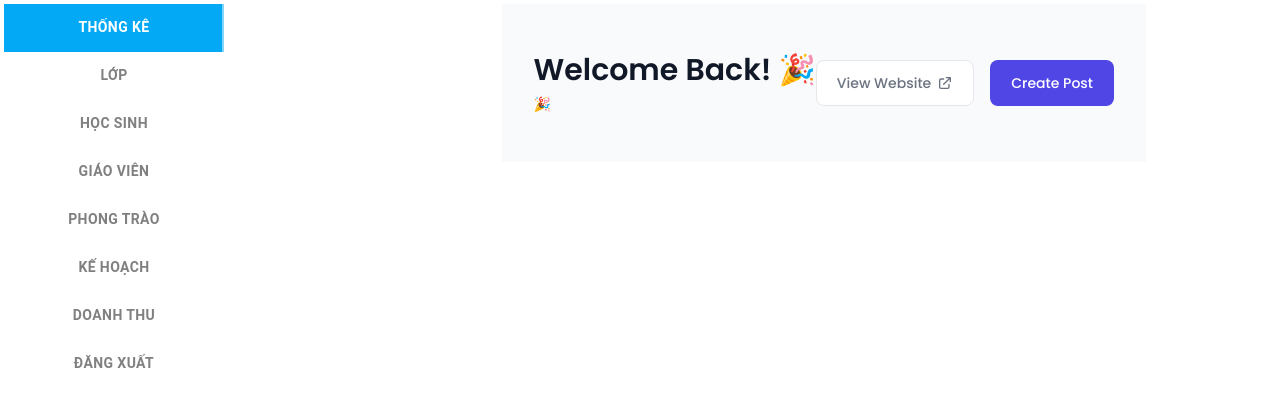
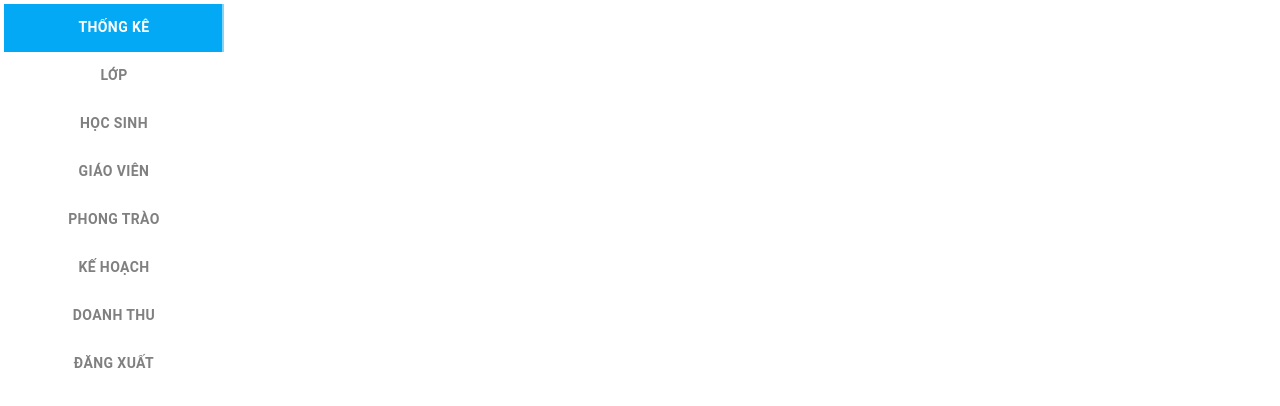
Before and after one commit to EdogawaCoTrung/StudentManagement-frontend-Reactjs-TailwindCSS, a React (Vite) app in the folder frontend/: page / in a window 1280 px wide. Shown: the top 406 px of the page. Built offline with nearby package versions, Linux system fonts and the light colour scheme.

Commit message:
them sidebar

```diff
--- a/frontend/src/components/Layout/DefaultLayout/index.jsx
+++ b/frontend/src/components/Layout/DefaultLayout/index.jsx
@@ -1,18 +1,15 @@
 
 import SideBar from "../../share/SideBar"
-import MyHeader from "../../share/MyHeader";
 import PropTypes from 'prop-types';
 
 
-export default function DefaultLayout({ children }) {
+export default function DefaultLayout() {
   return (
     <div>
       <div className="">
         <div className="flex w-[1150px] max-w-full p-1">
           <SideBar />
-          <div className="ml-6 flex-1">{children}</div>
-          <MyHeader/>
-        </div>
+          </div>
       </div>
     </div>
   )
--- a/frontend/src/components/share/MyHeader/index.jsx
+++ /dev/null
@@ -1,49 +0,0 @@
-
-const MyHeader = () => {
-    return (
-        <header class="bg-gray-50">
-            <div class="mx-auto max-w-screen-xl px-4 py-8 sm:px-6 sm:py-12 lg:px-8">
-                <div class="sm:flex sm:items-center sm:justify-between">
-                    <div class="text-center sm:text-left">
-                        <h1 class="text-2xl font-bold text-gray-900 sm:text-3xl">Welcome Back! 🎉</h1>
-
-                        <p class="mt-1.5 text-sm text-gray-500"> 🎉</p>
-                    </div>
-
-                    <div class="mt-4 flex flex-col gap-4 sm:mt-0 sm:flex-row sm:items-center">
-                        <button
-                            class="inline-flex items-center justify-center gap-1.5 rounded-lg border border-gray-200 bg-white px-5 py-3 text-gray-500 transition hover:text-gray-700 focus:outline-none focus:ring"
-                            type="button"
-                        >
-                            <span class="text-sm font-medium"> View Website </span>
-
-                            <svg
-                                xmlns="http://www.w3.org/2000/svg"
-                                class="h-4 w-4"
-                                fill="none"
-                                viewBox="0 0 24 24"
-                                stroke="currentColor"
-                                stroke-width="2"
-                            >
-                                <path
-                                    stroke-linecap="round"
-                                    stroke-linejoin="round"
-                                    d="M10 6H6a2 2 0 00-2 2v10a2 2 0 002 2h10a2 2 0 002-2v-4M14 4h6m0 0v6m0-6L10 14"
-                                />
-                            </svg>
-                        </button>
-
-                        <button
-                            class="block rounded-lg bg-indigo-600 px-5 py-3 text-sm font-medium text-white transition hover:bg-indigo-700 focus:outline-none focus:ring"
-                            type="button"
-                        >
-                            Create Post
-                        </button>
-                    </div>
-                </div>
-            </div>
-        </header>
-    )
-}
-
-export default MyHeader
```
